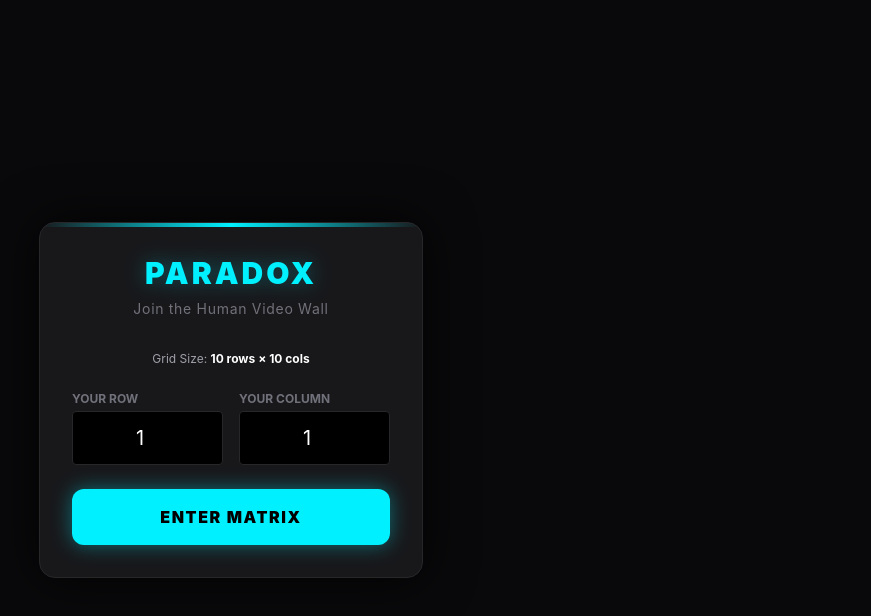
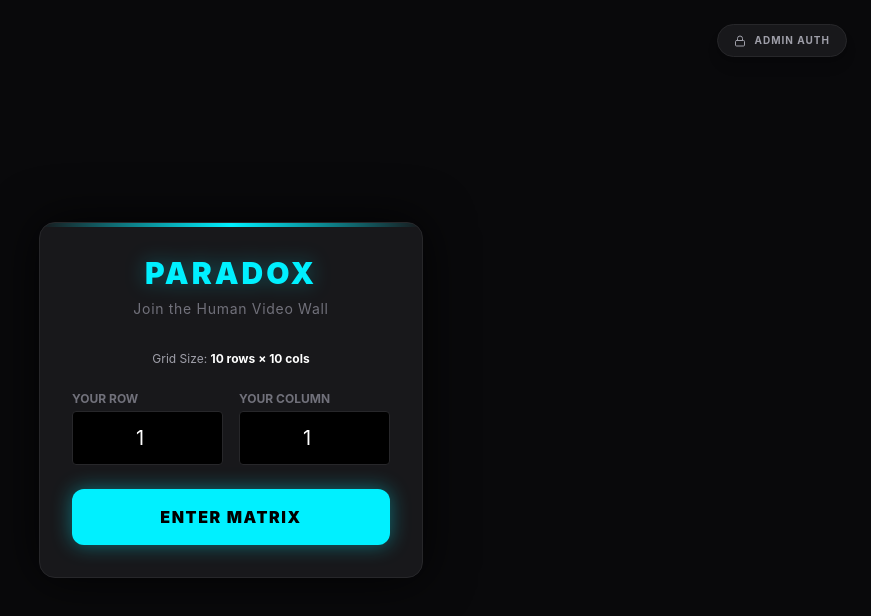
Before and after one commit to Lalitjindal-code/video-wall, a React (Vite) app in the folder client/: page / in a window 1280 px wide. Shown: the top 616 px of the page, without its empty margins (409-1280 px from the left). Built offline with nearby package versions, Linux system fonts and the light colour scheme; no server answers.

Commit message:
adding auth

```diff
--- a/client/src/components/Client.jsx
+++ b/client/src/components/Client.jsx
@@ -1,5 +1,7 @@
 import React, { useState, useEffect, useRef } from 'react';
 import { io } from 'socket.io-client';
+import { Link } from 'react-router-dom';
+import { Lock } from 'lucide-react';
 
 const SOCKET_SERVER_URL = import.meta.env.VITE_SOCKET_URL || `http://${window.location.hostname}:3001`;
 
@@ -111,7 +113,17 @@ export default function Client() {
     }
 
     return (
-        <div className="min-h-screen bg-zinc-950 text-white flex flex-col items-center justify-center p-4">
+        <div className="min-h-screen bg-zinc-950 text-white flex flex-col items-center justify-center p-4 relative">
+
+            {/* Admin Login Portal Button */}
+            {gameState === 'onboarding' && (
+                <div className="absolute top-6 right-6 z-50">
+                    <Link to="/admin" className="flex items-center gap-2 bg-zinc-900 border border-zinc-800 hover:bg-[#00f0ff] text-zinc-400 hover:text-black px-4 py-2 rounded-full transition-colors shadow-lg text-[10px] font-bold uppercase tracking-widest cursor-pointer">
+                        <Lock size={12} /> Admin Auth
+                    </Link>
+                </div>
+            )}
+
             {/* Hidden video element to preload in background */}
             <video
                 ref={videoRef}
```
